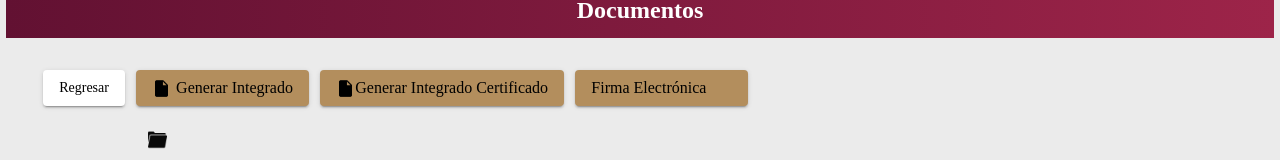
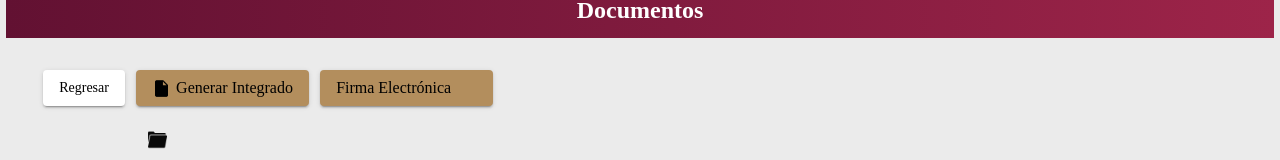
Before and after one commit to grpCondusef/ALFRESCO_CLIENT_DEV, a React (Vite) app: page /expediente/documents/1 in a window 1280 px wide. Shown: the part 152-312 px from the top of the page. Built offline with nearby package versions, Linux system fonts and the light colour scheme; no server answers; sample sign-in values are in the browser's storage.

Commit message:
added permiso de vista para boton de certificado
Restricción de permiso solamente para los usuarios que tienen certificar_expediente

```diff
--- a/src/pages/Documents/Documents.jsx
+++ b/src/pages/Documents/Documents.jsx
@@ -77,7 +77,7 @@ export const Documents = () => {
     const expedienteInfoDispatch = useDispatch()
     const [pdfUrl, setPdfUrl] = useState('')
     const navigate = useNavigate()
-    const { id, eliminar_expedientes, subir_documentos, eliminar_documentos } = useSelector(state => state.auth)
+    const { id, eliminar_expedientes, subir_documentos, eliminar_documentos, certificar_expediente } = useSelector(state => state.auth)
     const { clave, fechaCreacion } = useSelector(state => state.expedienteInfo) //CONSUMIMOS EL STATE A TRAVÉS DE REDUX
     const { showModalMessage, showModalPDF, showModalUploadPDF } = useSelector(state => state.modal) //CONSUMIMOS EL STATE A TRAVÉS DE REDUX
     const { showLoader } = useSelector(state => state.loader) //CONSUMIMOS EL STATE A TRAVÉS DE REDUX
@@ -394,7 +394,7 @@ export const Documents = () => {
                         Generar Integrado
                     </span>
                 </button>
-
+            {certificar_expediente ? (
                 <button
                     className="btn-generar-integrado"
                     type="button"
@@ -406,6 +406,7 @@ export const Documents = () => {
                         Generar Integrado Certificado
                     </span>
                 </button>
+            ) : null}
                 {/*}
                 {Object.keys(selectedCheckboxes).length > 0 ? (
                     <button
```
